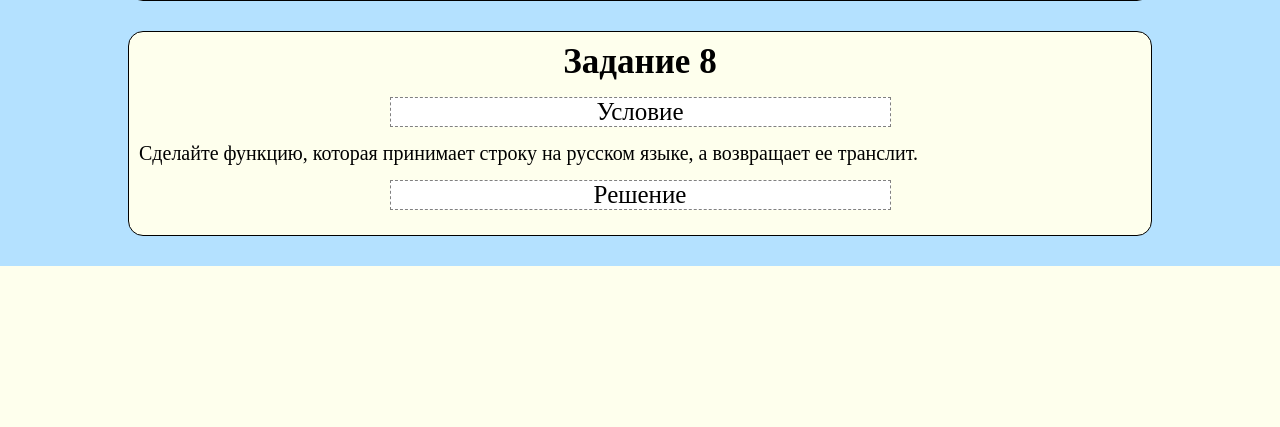
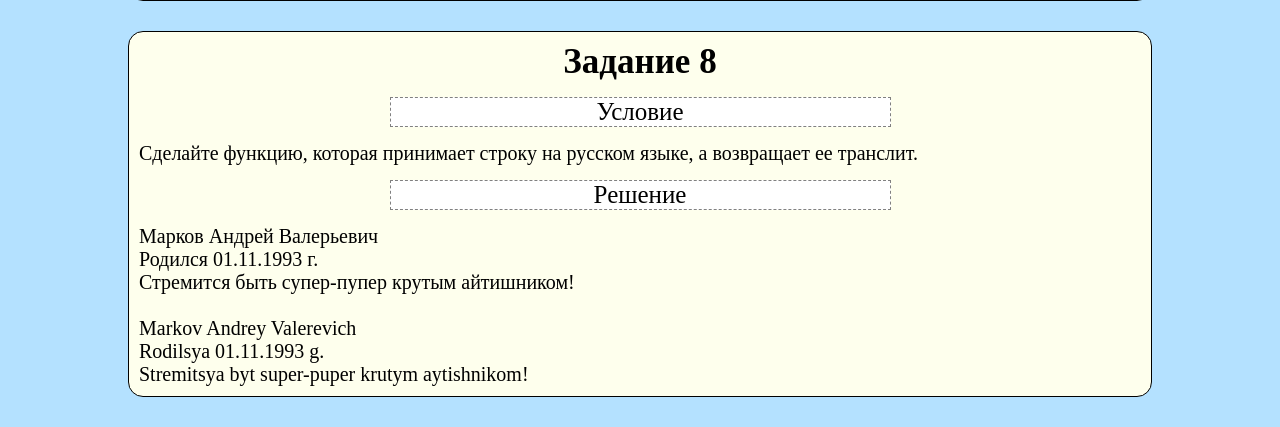
Before and after one commit to Markov-Andrey/PHP.HomeWork-3, a PHP site: page / in a window 1280 px wide. Shown: the part 3515-3942 px from the top of the page. Before the commit the page ends 3781 px from the top, so only its background shows below. Run offline with PHP 8.4, Linux system fonts and the light colour scheme.

Commit message:
task 8 complete

```diff
--- a/index.php
+++ b/index.php
@@ -43,7 +43,8 @@
     6 => 'Суббота',
     7 => 'Воскресение',
 ];
-  $weekday = function ($a) use ($week) {
+  $weekday = function ($a) use ($week)
+  {
     add($week[$a]);
   };
   for ($i = 1; $i <= 7; $i++) $weekday($i);
@@ -53,7 +54,8 @@
   condition('Сделайте функцию, которая параметром принимает число и проверяет -
   отрицательное оно или нет. Если отрицательное - пусть функция вернет true,
   а если нет - false.');
-  function negativeNum ($a){
+  function negativeNum ($a)
+  {
     return
     $a < 0 ?
     $a.' - отрицительное число':
@@ -66,7 +68,8 @@
   task('start');
   condition('Сделайте функцию getDigitsSum (digit - это цифра), которая параметром
   принимает целое число и возвращает сумму его цифр.');
-  function getDigitsSum($a){
+  function getDigitsSum($a)
+  {
     $a = (string)$a;
     $sum = 0;
     for ($i = 0; $i < strlen($a); $i++) $sum += $a[$i];
@@ -80,7 +83,8 @@
   task('start');
   condition('Найдите все года от 1 до 2020, сумма цифр которых равна 13. Для этого
   используйте вспомогательную функцию getDigitsSum из предыдущей задачи.');
-  function yearSum13($a, $b){
+  function yearSum13($a, $b)
+  {
     $arr = [];
     for ($a; $a <= $b; $a++){
       if (getDigitsSum($a) == 13) array_push($arr, $a);
@@ -100,7 +104,8 @@
   condition('Сделайте функцию isEven() (even - это четный), которая параметром
   принимает целое число и проверяет: четное оно или нет. Если четное - пусть
   функция возвращает true, если нечетное - false.');
-  function isEven($a){
+  function isEven($a)
+  {
     return (!($a % 2)) ? add($a." - true") : add($a." - false");
   }
   echo '<div class="col-10">';
@@ -111,7 +116,35 @@
   task('start');
   condition('Сделайте функцию, которая принимает строку на русском языке, а
   возвращает ее транслит.');
+  function translit($value)
+  {
+	  $converter = array(
+      'а' => 'a',    'б' => 'b',    'в' => 'v',    'г' => 'g',    'д' => 'd',
+      'е' => 'e',    'ё' => 'e',    'ж' => 'zh',   'з' => 'z',    'и' => 'i',
+      'й' => 'y',    'к' => 'k',    'л' => 'l',    'м' => 'm',    'н' => 'n',
+      'о' => 'o',    'п' => 'p',    'р' => 'r',    'с' => 's',    'т' => 't',
+      'у' => 'u',    'ф' => 'f',    'х' => 'h',    'ц' => 'c',    'ч' => 'ch',
+      'ш' => 'sh',   'щ' => 'sch',  'ь' => '',     'ы' => 'y',    'ъ' => '',
+      'э' => 'e',    'ю' => 'yu',   'я' => 'ya',
 
+      'А' => 'A',    'Б' => 'B',    'В' => 'V',    'Г' => 'G',    'Д' => 'D',
+      'Е' => 'E',    'Ё' => 'E',    'Ж' => 'Zh',   'З' => 'Z',    'И' => 'I',
+      'Й' => 'Y',    'К' => 'K',    'Л' => 'L',    'М' => 'M',    'Н' => 'N',
+      'О' => 'O',    'П' => 'P',    'Р' => 'R',    'С' => 'S',    'Т' => 'T',
+      'У' => 'U',    'Ф' => 'F',    'Х' => 'H',    'Ц' => 'C',    'Ч' => 'Ch',
+      'Ш' => 'Sh',   'Щ' => 'Sch',  'Ь' => '',     'Ы' => 'Y',    'Ъ' => '',
+      'Э' => 'E',    'Ю' => 'Yu',   'Я' => 'Ya',
+	  );
+    $value = strtr($value,$converter);
+    return $value;
+  }
+  add("Марков Андрей Валерьевич");
+  add("Родился 01.11.1993 г.");
+  add("Стремится быть супер-пупер крутым айтишником!");
+  add("&nbsp;");
+  add(translit("Марков Андрей Валерьевич"));
+  add(translit("Родился 01.11.1993 г."));
+  add(translit("Стремится быть супер-пупер крутым айтишником!"));
   task('end');
 
   include('./src/footer.php');
```
